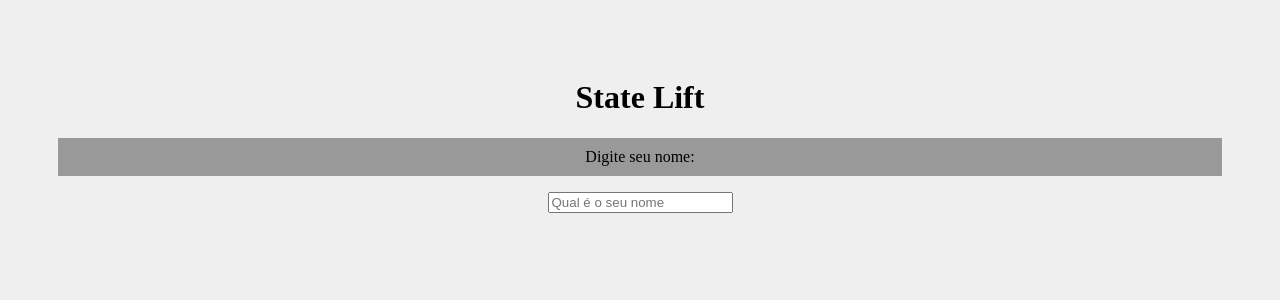
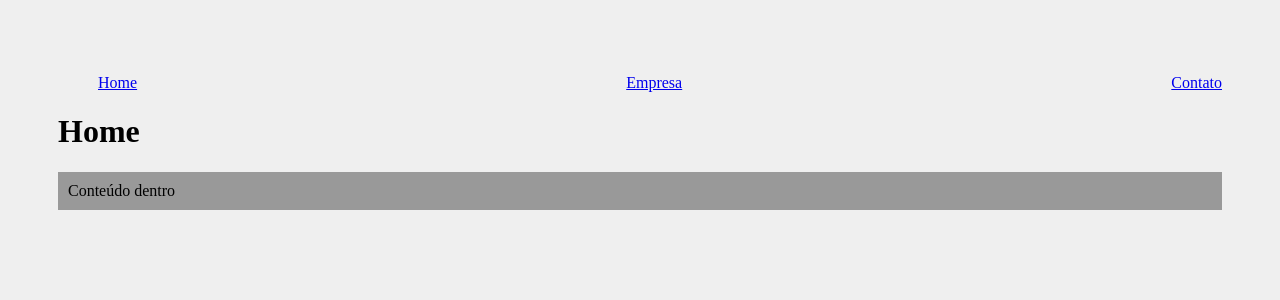
Before and after one commit to maxrodrigues/aula-reactjs-youtube, a React (Create React App) app: page / in a window 1280 px wide. Shown: the top 300 px of the page. Built offline with nearby package versions, Linux system fonts and the light colour scheme.

Commit message:
add react router

```diff
--- a/package.json
+++ b/package.json
@@ -8,6 +8,7 @@
     "@testing-library/user-event": "^12.8.3",
     "react": "^17.0.2",
     "react-dom": "^17.0.2",
+    "react-router-dom": "^6.0.2",
     "react-scripts": "4.0.3",
     "web-vitals": "^1.1.2"
   },
--- a/src/App.js
+++ b/src/App.js
@@ -1,30 +1,23 @@
 import "./App.css";
-import { useState } from "react";
-import SeuNome from "./components/SeuNome";
-import Saudacao from "./components/Saudacao";
+import { BrowserRouter as Router, Routes, Route } from "react-router-dom";
+import Navbar from "./components/layout/Navbar";
+import Footer from "./components/layout/Footer";
+import Home from "./components/pages/Home";
+import Empresa from "./components/pages/Empresa";
+import Contato from "./components/pages/Contato";
 
 function App() {
-    const [nome, setNome] = useState();
-
     return (
-        <div className="App">
-            <h1>State Lift</h1>
-            <SeuNome setNome={setNome} />
-            <Saudacao nome={nome} />
-        </div>
+        <Router>
+            <Navbar />
+            <Routes>
+                <Route exact path="/" element={<Home />} />
+                <Route path="/empresa" element={<Empresa />} />
+                <Route path="/contato" element={<Contato />} />
+            </Routes>
+            <Footer />
+        </Router>
     );
 }
 
 export default App;
-
-// O CONCEITO AQUI, É QUE OS COMPONENTES PODEM "COMPARTILHAR"
-// DADOS(ESTADOS), FAZENDO DESSA FORMA, QUE É CENTRALIZAR AS
-// COISAS NO COMPONENTE PAI.
-
-// NO EXEMPLO ACIMA VEMOS QUE EXISTE UM COMPONENTE ONDE O NOME
-// SERÁ DIGITADO, E OUTRO COMṔONENTE RESPONSÁVEL POR GERAR A
-// SAUDAÇÃO.
-
-// O NOME DIGITADO NO COMPONENTE "SeuNome" É ENVIADO AO COMPONENTE
-// PAI QUE COMPARTILHA COM O "Saudacao", FAZENDO ASSIM COM QUE
-// O NOME DIGITADO SEJA IMPRESSO NA SAUDAÇÃO DO OUTRO COMPONENTE
--- /dev/null
+++ b/src/components/layout/Footer.js
@@ -0,0 +1,5 @@
+function Footer() {
+    return <></>;
+}
+
+export default Footer;
--- /dev/null
+++ b/src/components/layout/Navbar.js
@@ -0,0 +1,19 @@
+import { Link } from "react-router-dom";
+import styles from "./Navbar.module.css";
+function Navbar() {
+    return (
+        <ul className={styles.list}>
+            <li className={styles.item}>
+                <Link to="/">Home</Link>
+            </li>
+            <li className={styles.item}>
+                <Link to="/empresa">Empresa</Link>
+            </li>
+            <li className={styles.item}>
+                <Link to="/contato">Contato</Link>
+            </li>
+        </ul>
+    );
+}
+
+export default Navbar;
--- /dev/null
+++ b/src/components/layout/Navbar.module.css
@@ -0,0 +1,8 @@
+.list {
+    display: flex;
+    justify-content: space-between;
+}
+
+.item {
+    list-style: none;
+}
--- /dev/null
+++ b/src/components/pages/Contato.js
@@ -0,0 +1,10 @@
+function Contato() {
+    return (
+        <div>
+            <h1>Contato</h1>
+            <p>Conteúdo dentro</p>
+        </div>
+    );
+}
+
+export default Contato;
--- /dev/null
+++ b/src/components/pages/Empresa.js
@@ -0,0 +1,10 @@
+function Empresa() {
+    return (
+        <div>
+            <h1>Empresa</h1>
+            <p>Conteúdo dentro</p>
+        </div>
+    );
+}
+
+export default Empresa;
--- /dev/null
+++ b/src/components/pages/Home.js
@@ -0,0 +1,10 @@
+function Home() {
+    return (
+        <div>
+            <h1>Home</h1>
+            <p>Conteúdo dentro</p>
+        </div>
+    );
+}
+
+export default Home;
```
Also changed, not shown: 1 other file (tests, documents, lock files or other folders).
